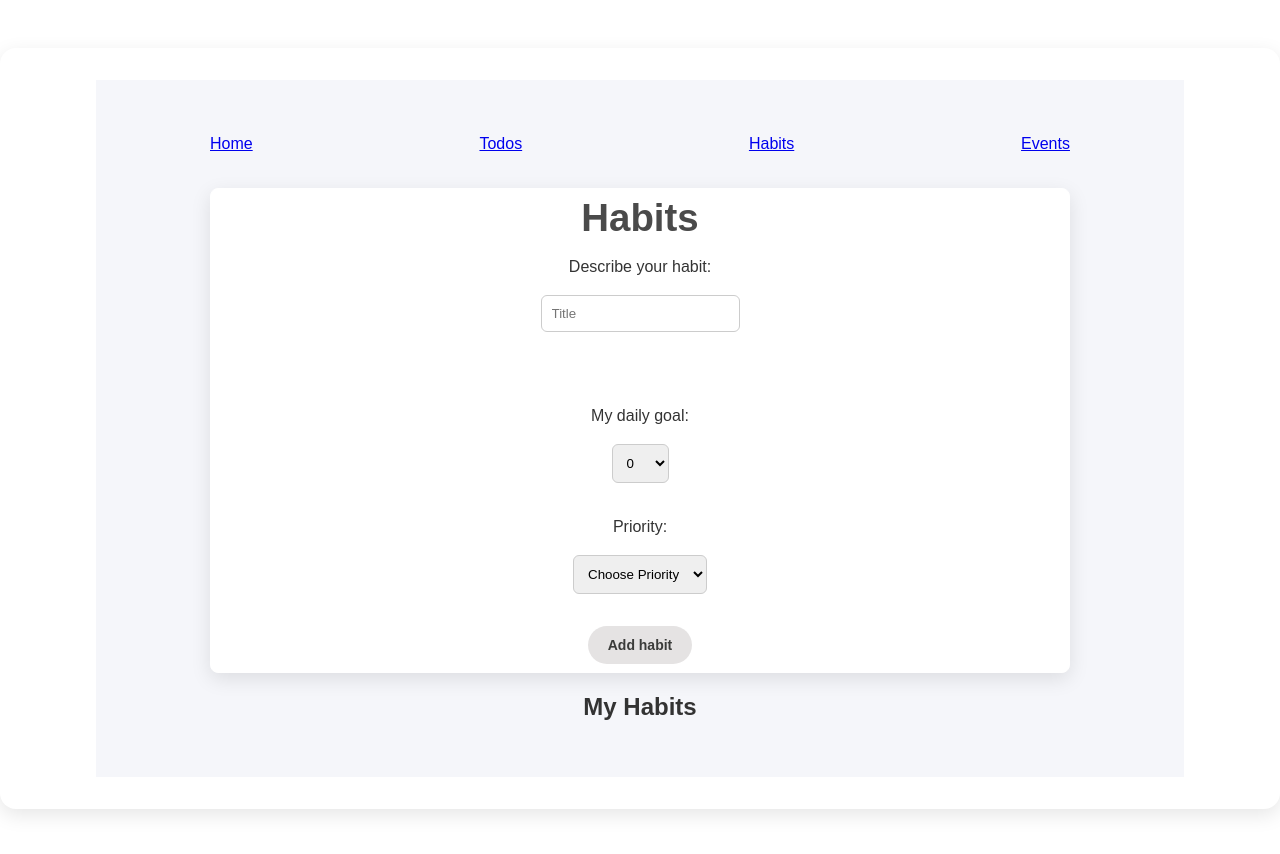
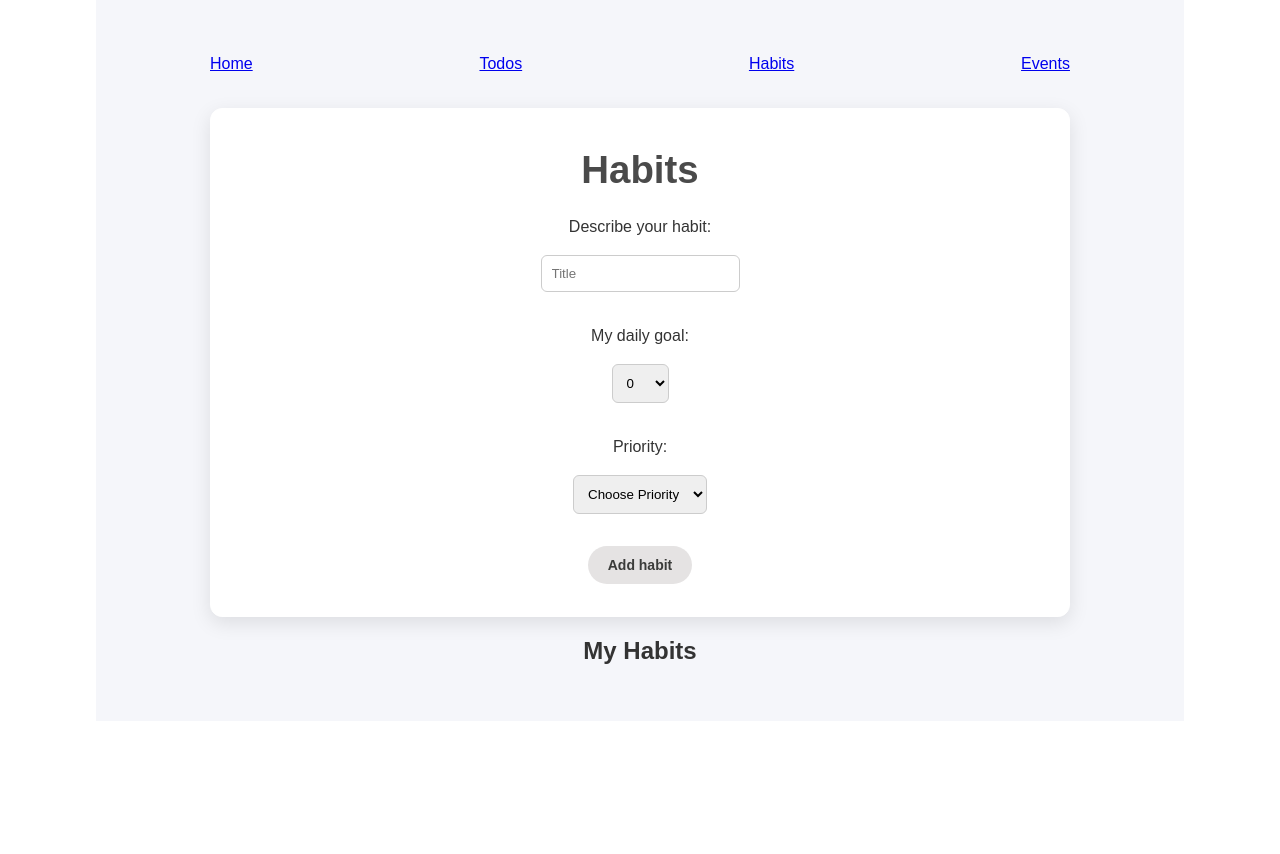
Before and after one commit to annaangvallskeppstedt-spec/Projektarbete-grupp-6, a React (Vite) app: page /Habits in a window 1280 px wide. Shown: the top 854 px of the page. After the commit the page ends 800 px from the top, so only its background shows below. Built offline with nearby package versions, Linux system fonts and the light colour scheme.

Commit message:
improve css and habitform

```diff
--- a/src/components/Habitform.jsx
+++ b/src/components/Habitform.jsx
@@ -27,7 +27,6 @@ const Habitform = () => {
                 placeholder="Title"
                 onChange={(e) => setHabitInput(e.target.value)}/>
 
-                <br />
 
                 <label htmlFor="goal">My daily goal:</label>
                 <select
--- a/src/index.css
+++ b/src/index.css
@@ -3,20 +3,12 @@
   line-height: 1.5;
   font-weight: 400;
   background: #fff;
-
-  margin: 3rem auto;
-  padding: 2rem;
-  border-radius: 1rem;
-  box-shadow: 0 6px 20px rgba(0,0,0,0.1);
 }
 
+body {
+  margin: 2rem;
+}
 
-h1 {
-  text-align: center;
-  font-size: 3.2em;
-  line-height: 1.1;
-  color: #4a4a4a;
-}
 
 button {
   border: none;
@@ -28,7 +20,7 @@ button {
   font-size: 14px;
   font-weight: bold;
   padding: 8px 20px;
-  transition: 0.3s;
+  transition: background-color 0.3s, color 0.3s;
 
 }
 button:hover {
@@ -46,14 +38,12 @@ button:hover {
   margin: auto;
   margin-top: 8px;
   width: 5rem;
-  border: 1px;
 }
 
 .delete-btn {
   background-color: rgb(251, 19, 19);
   color: white;
   margin: auto;
-  width: fit-content;
 }
 
 .delete-btn:hover {
@@ -76,8 +66,8 @@ button:hover {
   align-items: center;
   flex-direction: column;
   border: 1px solid white;
-  border-radius: 8px;
-  padding: 0.5rem;
+  border-radius: 12px;
+  padding: 2rem;
   background-color: #ffffff;
   margin-top: 2rem;
   margin-bottom: 1rem;
@@ -99,6 +89,7 @@ button:hover {
   border-radius: 8px;
   padding: 0.5rem;
   list-style: none;
+  box-shadow: 0 6px 20px rgba(0,0,0,0.1);
 }
 
 .habitList {
@@ -111,14 +102,3 @@ input, select {
   border-radius: 6px;
   margin-bottom: 1rem;
 }
-
-
-
-/* .delete-btn:hover {
-  background-color: rgb(199, 7, 7);
-}
-
-.delete-btn:active {
-  background-color: rgb(163, 4, 4);
-  transform: translateY(2px)
-} */
```
